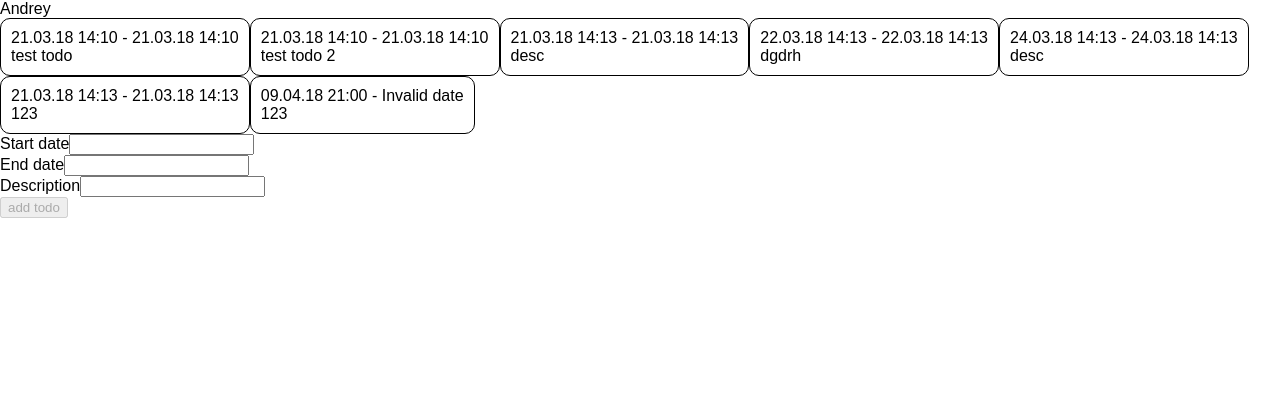
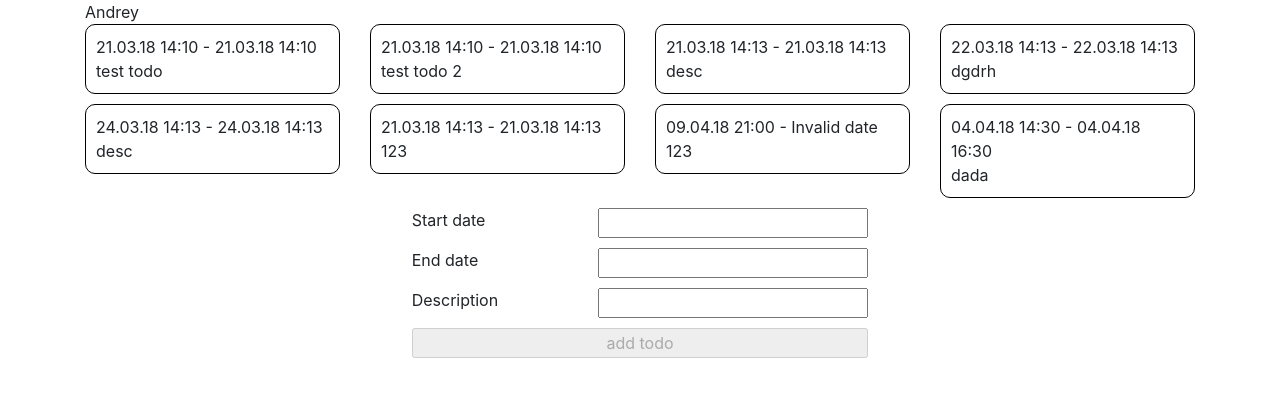
Before and after one commit to SasimovichAndrey/ReactDayPlanner, a React app in the folder react-dayplanner/: page / in a window 1280 px wide. Shown: the top 396 px of the page. Built offline with nearby package versions, Linux system fonts and the light colour scheme; data requests are answered from the project's data file.

Commit message:
css changes. added botstrap grid layout

```diff
--- a/react-dayplanner/db.json
+++ b/react-dayplanner/db.json
@@ -42,6 +42,13 @@
       "description": "123",
       "isValid": false,
       "id": 8
+    },
+    {
+      "startTime": "2018-04-04T14:30:18.762Z",
+      "endTime": "2018-04-04T16:30:21.178Z",
+      "description": "dada",
+      "isValid": false,
+      "id": 9
     }
   ]
 }
--- a/react-dayplanner/package.json
+++ b/react-dayplanner/package.json
@@ -11,6 +11,7 @@
     "babel-loader": "7.1.2",
     "babel-preset-react-app": "^3.1.1",
     "babel-runtime": "6.26.0",
+    "bootstrap": "^4.0.0",
     "case-sensitive-paths-webpack-plugin": "2.1.1",
     "chalk": "1.1.3",
     "css-loader": "0.28.7",
--- a/react-dayplanner/src/App.css
+++ b/react-dayplanner/src/App.css
@@ -7,3 +7,16 @@
   clear: both;
   display: block
 }
+
+
+.form .react-datepicker-wrapper, .form .react-datepicker__input-container{
+  width:100%;
+}
+
+.form-row{
+  margin-bottom: 10px;
+}
+
+.form input{
+  width:100%;
+}
--- a/react-dayplanner/src/App.js
+++ b/react-dayplanner/src/App.js
@@ -29,9 +29,11 @@ class App extends Component {
     const { todos } = this.props;
 
     return(
-      <div className="todo-list">
+      <div className="todo-list row">
         {Object.values(todos).map((todo) =>
-          <Todo {...todo} key={todo.id}/>)
+          <div className="col-12 col-md-3" key={todo.id}>
+            <Todo {...todo} />
+          </div>)
         }
       </div>
       )
@@ -39,8 +41,12 @@ class App extends Component {
 
   render() {
     return (
-      <div className="App">
-        <UserView/>
+      <div className="App container">
+        <div className="row">
+          <div className="col-12">
+            <UserView/>
+          </div>
+        </div>
         {this.renderTodoList()}
         <AddTodoForm
           {...this.state.newTodo}
--- a/react-dayplanner/src/components/AddTodoForm.js
+++ b/react-dayplanner/src/components/AddTodoForm.js
@@ -27,8 +27,12 @@ export default class AddTodoForm extends Component{
 
     render(){
         return(
-            <div className="add-todo-form">
+            <div className="add-todo-form form">
+                <div className="row form-row justify-content-center">
+                    <div className="col-12 col-md-2">
                     Start date
+                    </div>
+                    <div className="col-12 col-md-3">
                         <DatePicker
                             selected={this.props.startTime == null ? null : moment(this.props.startTime)}
                             onChange={(date) => this.onTodoChanged("startTime", date)}
@@ -37,8 +41,13 @@ export default class AddTodoForm extends Component{
                             showTimeSelect
                             className={this.state.startTime.isValid || !this.state.startTime.isTouched ? null: "form-error"}
                             />
-                <br/>
+                    </div>
+                </div>
+                <div className="row form-row justify-content-center">
+                    <div className="col-12 col-md-2">
                         End date
+                    </div>
+                    <div className="col-12 col-md-3">
                         <DatePicker
                             selected={this.props.endTime == null ? null : moment(this.props.endTime)}
                             onChange={(date) => this.onTodoChanged("endTime", date)}
@@ -46,13 +55,23 @@ export default class AddTodoForm extends Component{
                             dateFormat="LLL"
                             showTimeSelect
                             className={this.state.endTime.isValid  || !this.state.endTime.isTouched ? null: "form-error"}/>
-                <br/>
+                    </div>
+                </div>
+                <div className="row form-row justify-content-center">
+                    <div className="col-12 col-md-2">
                         Description
+                    </div>
+                    <div className="col-12 col-md-3">
                         <input value={this.props.description} type="text" onChange={(ev) => this.onTodoChanged("description", ev.target.value)}
                             className={this.state.description.isValid  || !this.state.description.isTouched ? null: "form-error"}
                         />
-                <br/>
+                    </div>
+                </div>
+                <div className="row form-row justify-content-center">
+                    <div className="col-12 col-md-5">
                         <input type="button" onClick={ () => this.props.onSubmit() } value="add todo" disabled={!this.state.isValid}/>
+                    </div>
+                </div>
             </div>
         )
     }
--- a/react-dayplanner/src/components/Todo.css
+++ b/react-dayplanner/src/components/Todo.css
@@ -1,6 +1,6 @@
 .todo-item{
     border: 1px solid black;
-    float:left;
     padding:10px;
     border-radius: 10px;
+    margin-bottom:10px;
 }
--- a/react-dayplanner/src/index.js
+++ b/react-dayplanner/src/index.js
@@ -8,6 +8,8 @@ import { createStore, applyMiddleware} from 'redux'
 import { Provider } from 'react-redux'
 import logger from 'redux-logger'
 import thunkMiddleware from 'redux-thunk'
+
+import 'bootstrap/dist/css/bootstrap.min.css'
 
 let store = configureStore(window.__INITIAL_STATE__);
 
```
Also changed, not shown: 1 other file (tests, documents, lock files or other folders). Lines whose indentation alone changed are shown as unchanged.
